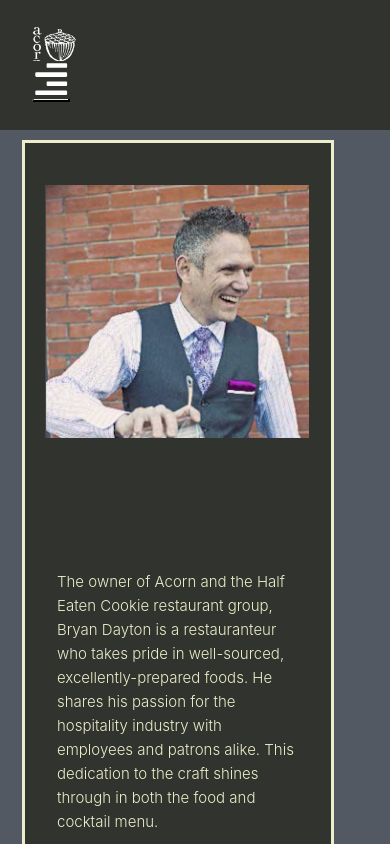
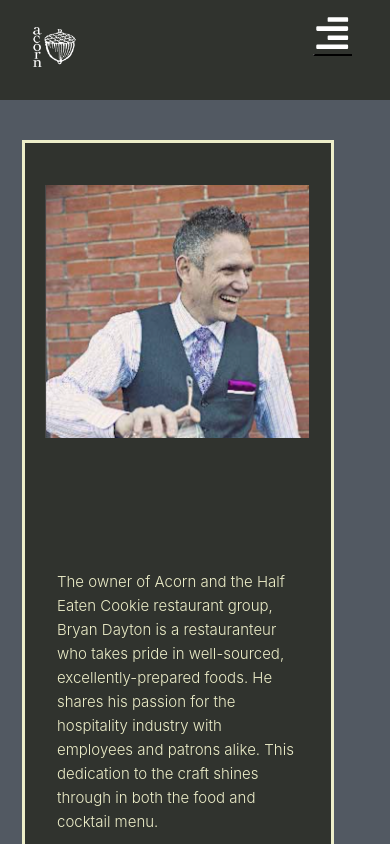
Before and after one commit to edisplay/acorn, a React (Create React App) app: page /about in a window 390 px wide. Shown: the top 844 px of the page. Built offline with nearby package versions, Linux system fonts and the light colour scheme; the HTML template or start-up script is replaced by a standard one; a web font is replaced by a local one.

Commit message:
mobile-nav

```diff
--- a/src/components/Mobilenav/Mobilenav.scss
+++ b/src/components/Mobilenav/Mobilenav.scss
@@ -461,7 +461,7 @@ li {
   }
 
   .mobile-image {
-    margin-right: 65.5vw;
+    margin-right: 60.5vw;
     height: 40px;
     margin-top: 15px;
     margin-bottom: 5px;
```
